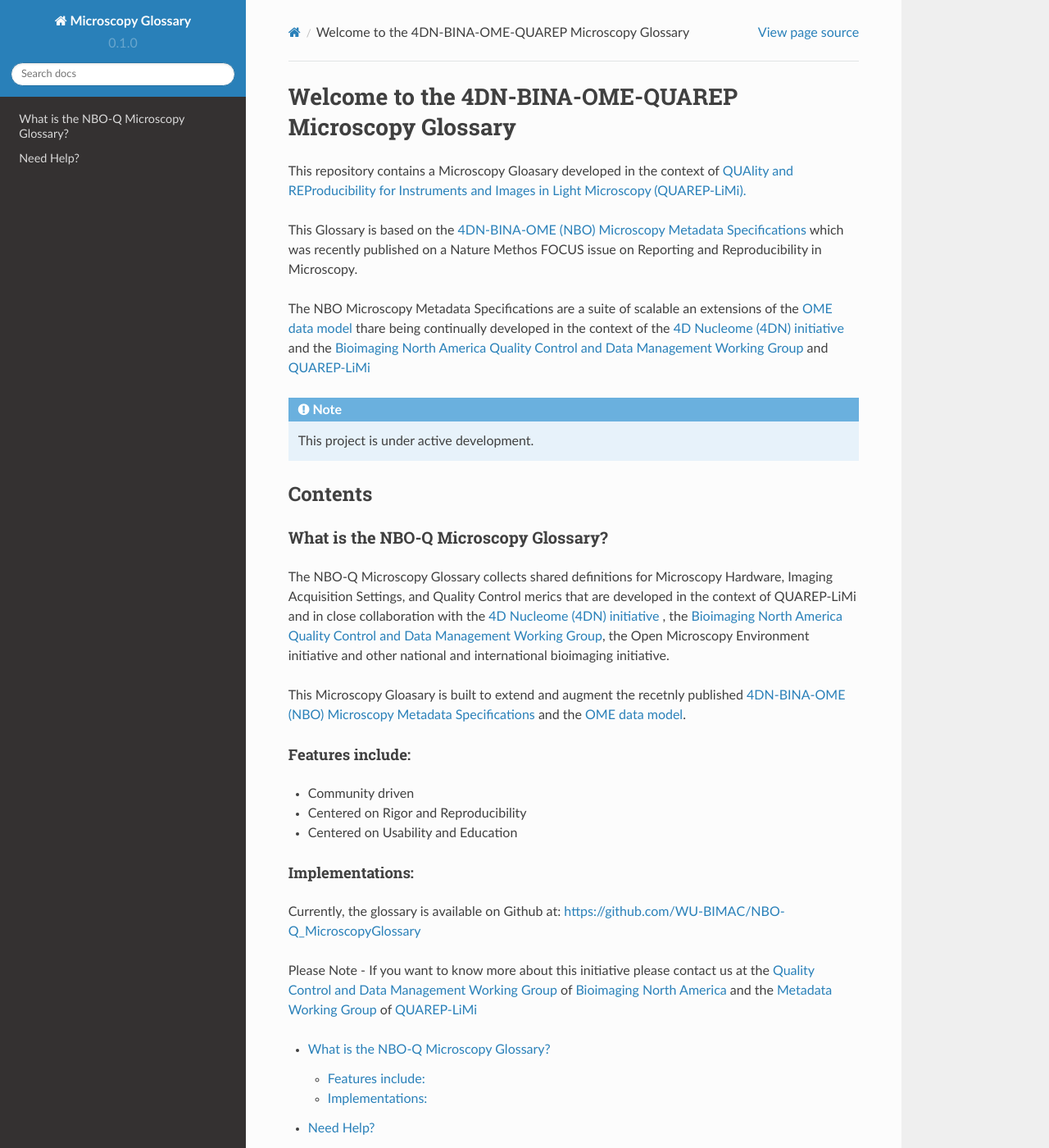
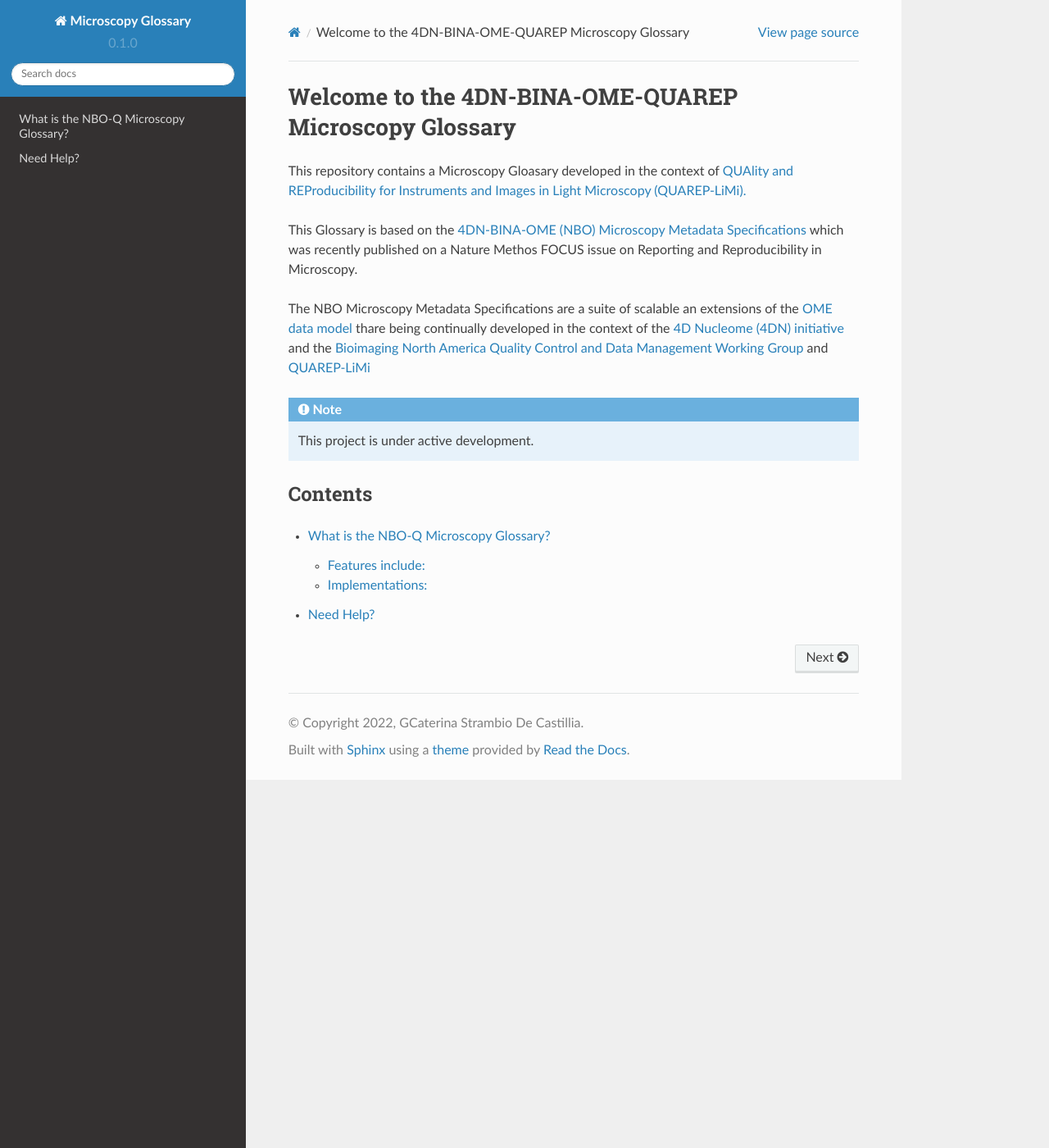
Before and after one commit to WU-BIMAC/NBO-Q_MicroscopyGlossary, a Sphinx documentation site: the page built from docs/source/index.rst, in a window 1280 px wide and 1400 px high. Shown: the whole window at 82% size. Built offline with Sphinx 7.4.7 and the Read the Docs theme 2.0.0, drawn with Linux system fonts in a browser that asks for light colours; pages that are not in the unit, such as notebooks, are missing from menus.

Commit message:
Update index.rst

```diff
--- a/docs/source/index.rst
+++ b/docs/source/index.rst
@@ -15,9 +15,6 @@
 
 Contents
 --------
-
-.. include:: about.rst
-
 .. toctree::
     :caption: 4DN-BINA-OME Microscopy Glossary
     :hidden:
```
